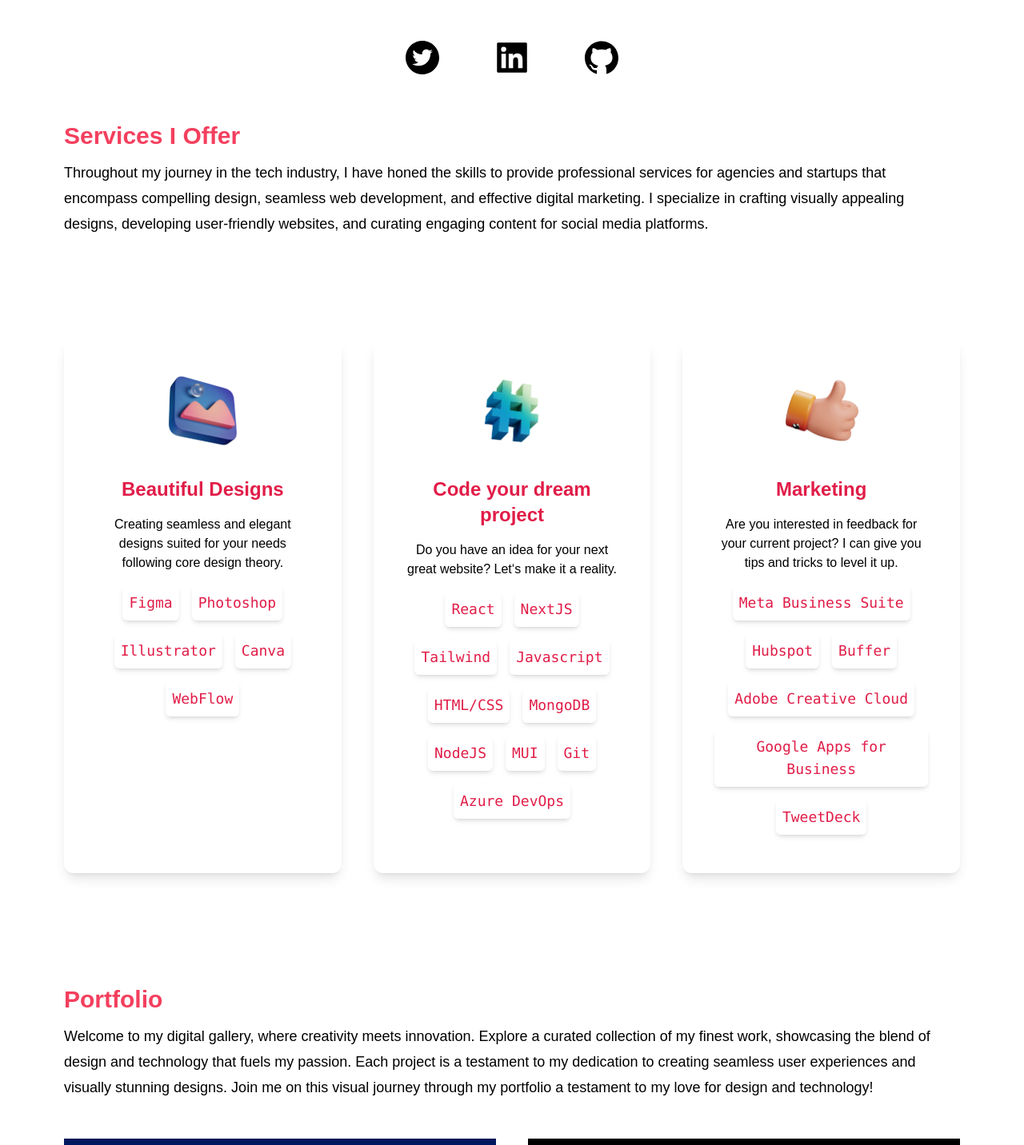
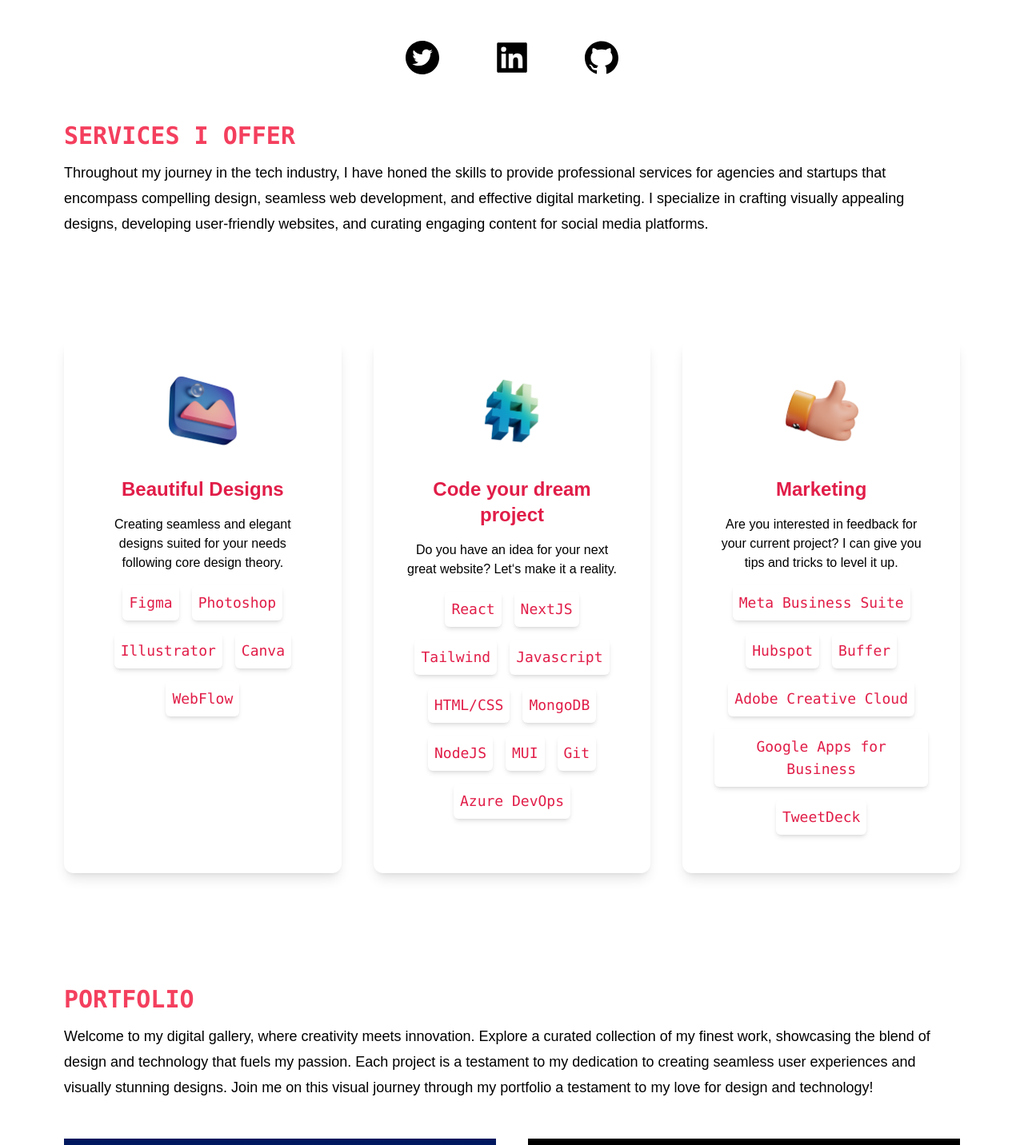
Before and after one commit to gelzaragoza/gel-portfolio, a Next.js app: page / in a window 1280 px wide. Shown: the part 980-2412 px from the top of the page at 80% size. Built offline with nearby package versions, Linux system fonts and the light colour scheme.

Commit message:
some fixes

```diff
--- a/pages/index.js
+++ b/pages/index.js
@@ -110,8 +110,8 @@ export default function Home() {
           </section>
           <section>
             <div>
-              <h3 className=" text-rose-500 text-3xl py-1 pt-5 font-semibold">
-                Services I Offer
+              <h3 className=" text-rose-500 text-3xl py-1 pt-5 font-mono font-bold">
+                SERVICES I OFFER
               </h3>
               <p className=" text-lg py-2 leading-8  dark:text-white">
                 Throughout my journey in the tech industry, I have honed the
@@ -290,7 +290,7 @@ export default function Home() {
           </section>
           <section>
             <div>
-              <h3 className=" text-rose-500 text-3xl py-1 pt-5 font-semibold">Portfolio</h3>
+              <h3 className=" text-rose-500 text-3xl py-1 pt-5 font-mono font-bold">PORTFOLIO</h3>
               <p className=" text-lg py-2 leading-8  dark:text-white">
                 Welcome to my digital gallery, where creativity meets
                 innovation. Explore a curated collection of my finest work,
```
